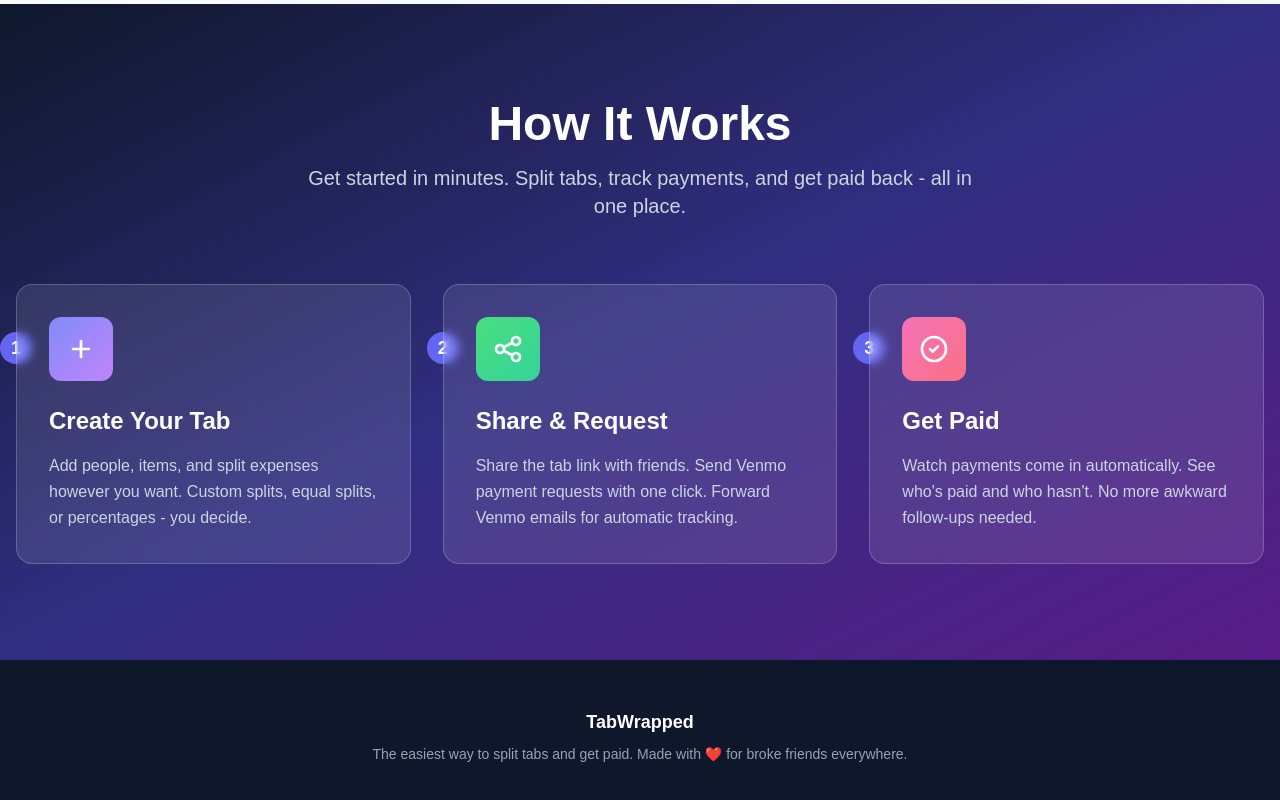
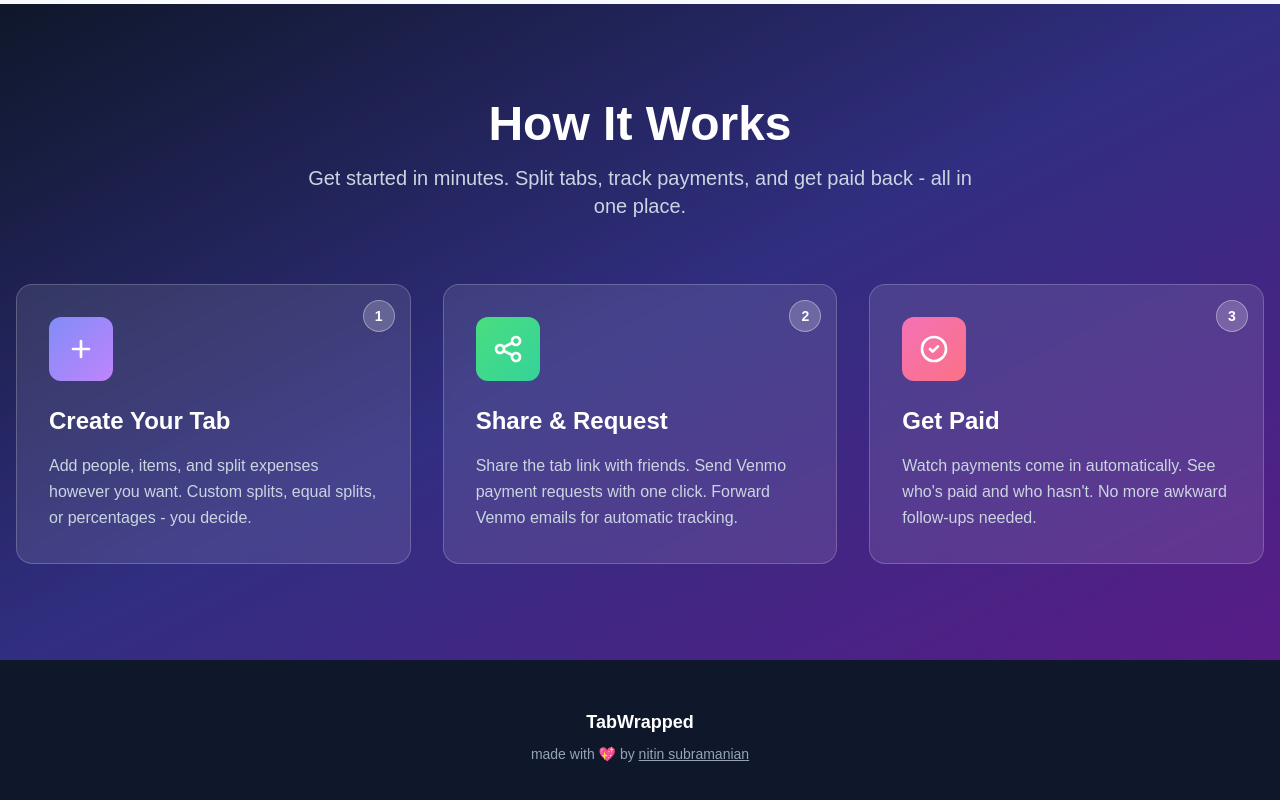
Before and after one commit to nitinsubz/Pay-your-tab, a Next.js app: page / in a window 1280 px wide. Shown: the part 1813-2613 px from the top of the page. Built offline with nearby package versions, Linux system fonts and the light colour scheme; no server answers.

Commit message:
Fix Landing Page

```diff
--- a/app/page.tsx
+++ b/app/page.tsx
@@ -190,7 +190,7 @@
             <div className="grid md:grid-cols-3 gap-8 relative">
               {/* Step 1 */}
               <div className="relative">
-                <div className="absolute -left-4 top-12 w-8 h-8 rounded-full bg-indigo-500 flex items-center justify-center text-white font-bold text-lg hidden md:flex">
+                <div className="absolute right-4 top-4 z-10 w-8 h-8 rounded-full bg-white/20 border border-white/35 text-white font-bold text-sm hidden md:flex items-center justify-center shadow-sm">
                   1
                 </div>
                 <div className="bg-white/10 backdrop-blur-sm rounded-2xl p-8 border border-white/20">
@@ -208,7 +208,7 @@
 
               {/* Step 2 */}
               <div className="relative">
-                <div className="absolute -left-4 top-12 w-8 h-8 rounded-full bg-indigo-500 flex items-center justify-center text-white font-bold text-lg hidden md:flex">
+                <div className="absolute right-4 top-4 z-10 w-8 h-8 rounded-full bg-white/20 border border-white/35 text-white font-bold text-sm hidden md:flex items-center justify-center shadow-sm">
                   2
                 </div>
                 <div className="bg-white/10 backdrop-blur-sm rounded-2xl p-8 border border-white/20">
@@ -226,7 +226,7 @@
 
               {/* Step 3 */}
               <div className="relative">
-                <div className="absolute -left-4 top-12 w-8 h-8 rounded-full bg-indigo-500 flex items-center justify-center text-white font-bold text-lg hidden md:flex">
+                <div className="absolute right-4 top-4 z-10 w-8 h-8 rounded-full bg-white/20 border border-white/35 text-white font-bold text-sm hidden md:flex items-center justify-center shadow-sm">
                   3
                 </div>
                 <div className="bg-white/10 backdrop-blur-sm rounded-2xl p-8 border border-white/20">
@@ -249,7 +249,17 @@
         <footer className="py-12 px-4 bg-slate-900 text-slate-400">
           <div className="max-w-7xl mx-auto text-center">
             <p className="text-lg font-semibold text-white mb-2">TabWrapped</p>
-            <p className="text-sm">The easiest way to split tabs and get paid. Made with ❤️ for broke friends everywhere.</p>
+            <p className="text-sm">
+              made with 💖 by{' '}
+              <a
+                href="https://www.linkedin.com/in/nitinsub/"
+                target="_blank"
+                rel="noopener noreferrer"
+                className="underline hover:text-white transition-colors"
+              >
+                nitin subramanian
+              </a>
+            </p>
           </div>
         </footer>
       </main>
```
